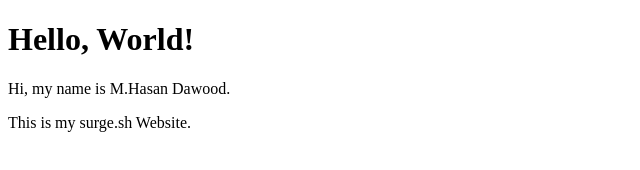
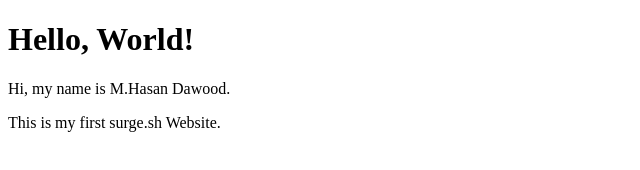
Before and after one commit to hasandawood112/BootCamp-Class-1, a plain HTML site: page index.html in a window 1280 px wide. Shown: the full height of the page, 0-640 px from the left. Drawn offline with Linux system fonts and the light colour scheme.

Commit message:
Update index.html

```diff
--- a/index.html
+++ b/index.html
@@ -8,6 +8,6 @@
 <body>
     <h1>Hello, World!</h1>
     <p>Hi, my name is M.Hasan Dawood.</p>
-    <p>This is my surge.sh Website.</p>
+    <p>This is my first surge.sh Website.</p>
 </body>
 </html>
```
